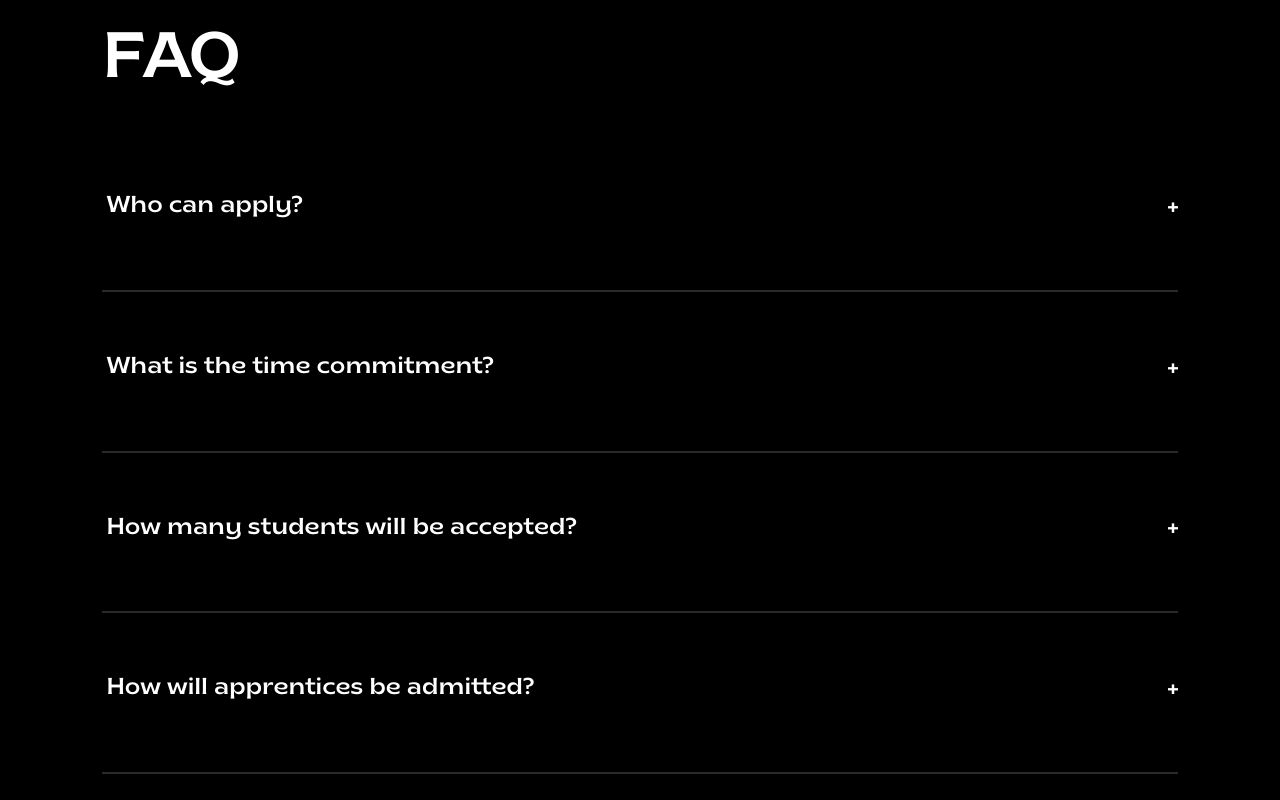
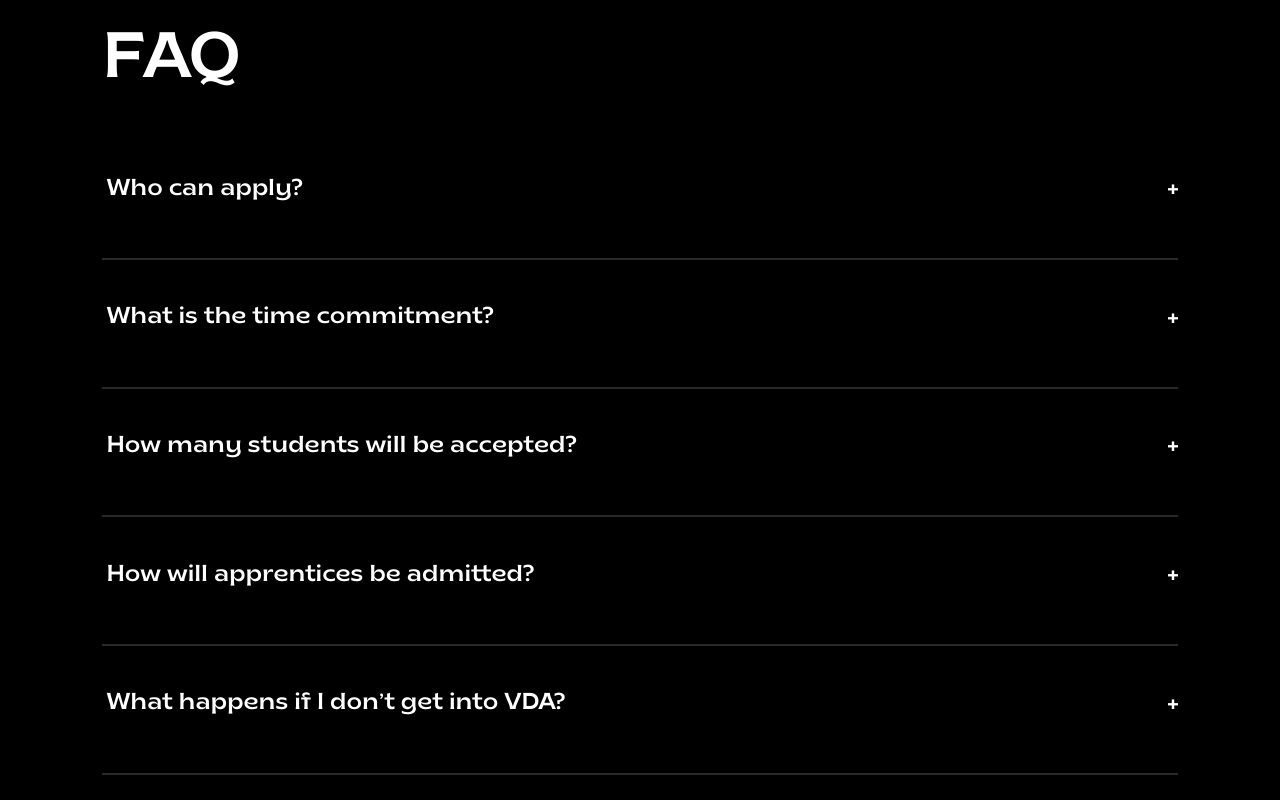
Before and after one commit to ucsddesignco/vda23, a React (Create React App) app: page / in a window 1280 px wide. Shown: the part 1820-2620 px from the top of the page. Built offline with nearby package versions, Linux system fonts and the light colour scheme.

Commit message:
changed desktop spacing for faq accordian

```diff
--- a/src/components/faq/styles.scss
+++ b/src/components/faq/styles.scss
@@ -230,8 +230,16 @@
     }
   }
 
+  .accordian-cell{
+    display: flex;
+    flex-direction: column;
+    width: 84vw;
+    padding-top: 3.6vw;
+    padding-bottom: 2vw;
+  }
+
   .accordian-header {
-    margin-bottom: 2vw;
+    margin-bottom: 2.5vw;
     h4 {
       font-size: clamp(1.4rem, 1.8vw, 4rem);
       font-weight: 100;
```
